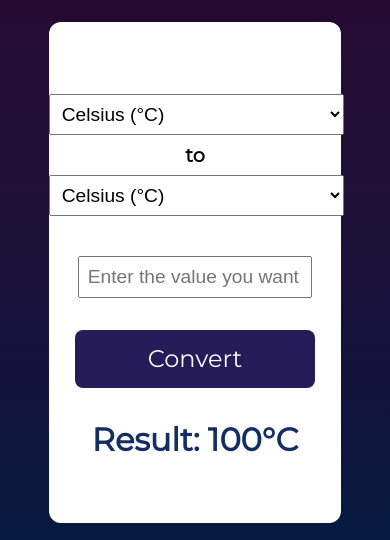
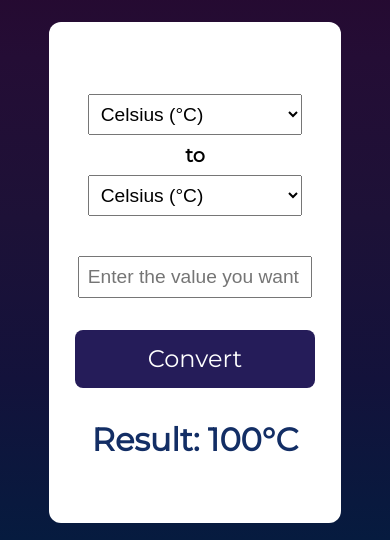
Before and after one commit to Alm1ra/convert, a plain HTML site: page index.html in a window 390 px wide. Shown: the part 450-990 px from the top of the page. Drawn offline with Linux system fonts and the light colour scheme.

Commit message:
Added an icon

```diff
--- a/index.html
+++ b/index.html
@@ -5,6 +5,7 @@
     <meta name="viewport" content="width=device-width, initial-scale=1.0" />
     <meta http-equiv="X-UA-Compatible" content="ie=edge" />
     <link rel="stylesheet" href="styles.css" />
+    <link rel="icon" type="image/x-icon" href="icon.png" />
     <title>Converter</title>
   </head>
   <body>
--- a/styles.css
+++ b/styles.css
@@ -155,7 +155,7 @@ h2 {
   }
 
   .conv_units select {
-    width: 35vh;
+    width: 55vw;
     display: block;
     margin: 0.5rem auto;
   }
```
Also changed, not shown: icon.png (added).
